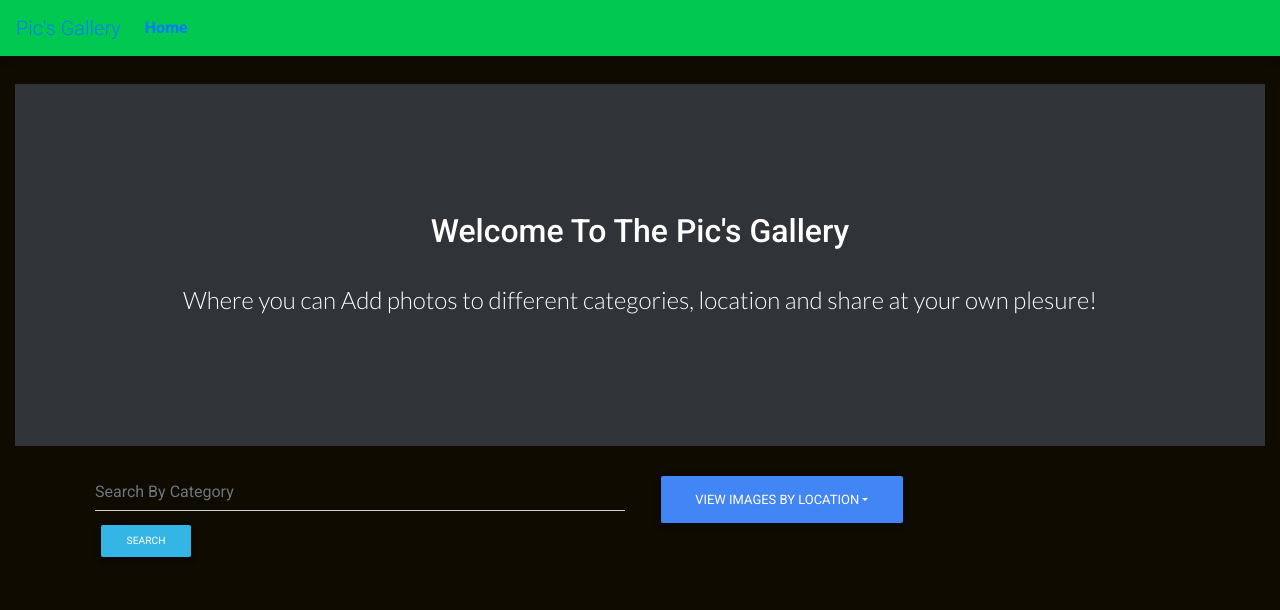
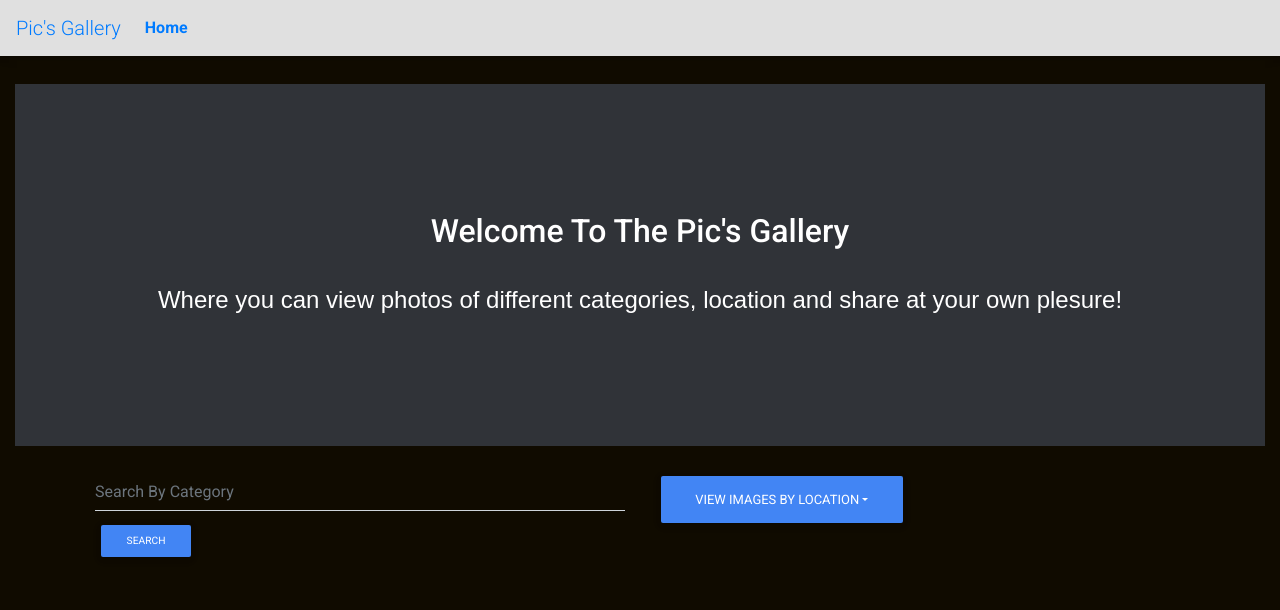
Before and after one commit to edwinkipchumba/gallery-app, a Django app: template picts/templates/index.html in a window 1280 px wide. Shown: the top 610 px of the page. Run offline with Django 3.2, Linux system fonts and the light colour scheme; the template is opened without the code that fills it, so the values that code supplies are empty; some libraries are stand-ins or nearby versions; grey boxes are pictures that could not be loaded.

Commit message:
deployment

```diff
--- a/picts/static/main.css
+++ b/picts/static/main.css
@@ -2,8 +2,11 @@
 @import url('https://fonts.googleapis.com/css2?family=Lato:wght@300&display=swap');
 
 body{
-    /* background-color: rgb(28, 184, 111); */
+    padding:0px;
+    margin:0px;
+    box-sizing: border-box;
     background-color: #100B00;
+    overflow-x: hidden;
 
 }
 
@@ -14,7 +17,7 @@ body{
 
 p{
   font-size: 24px;
-  font-family: 'Lato', sans-serif;
+  font-family: sans-serif;
 }
 
 #home{
@@ -26,14 +29,15 @@ p{
   .row {margin: 0 -5px;}
 
   .row:after {
-    content: "";
+
     display: table;
     clear: both;
   }
 
 .dropdown-item:hover{
     background-color: #655F4F;
-    color: white;
+    color: rgb(92, 212, 44);
+    text-decoration: underline;
 }
 
 .container{
@@ -41,6 +45,7 @@ p{
     flex-direction: column;
     justify-content: space-evenly;
     flex-wrap: wrap;
+    order: 3;
 }
 
 .img-fluid{
--- a/picts/templates/index.html
+++ b/picts/templates/index.html
@@ -15,14 +15,14 @@
 
 
   <!-- Jumbotron -->
-  <div class="card card-image" style="background-image:url('/static/photos/wood.jpg');background-position:center;"></div>
+  <div class="card card-image" style="background-image:url('../static/img/bg.png');background-position:center;"></div>
     <div class="text-white text-center rgba-stylish-strong py-5 px-4">
       <div class="py-5">
 
         <!-- Content -->
 
-        <h2 class="card-title h2 my-4 py-2">Welcome To The Pic's Gallery</h2>
-        <p class="mb-4 pb-2 px-md-5 mx-md-5">Where you can Add photos to different categories,
+        <h2 class="card-title h2 my-4 py-2 text-decoration:underline">Welcome To The Pic's Gallery</h2>
+        <p class="mb-4 pb-2 px-md-5 mx-md-5">Where you can view photos of different categories,
         location and share at your own plesure!</p>
 
 
@@ -40,7 +40,7 @@
         <div class="md-form my-0">
           <input class="form-control" name="category" type="text"
             placeholder="Search By Category">
-          <button type="submit" class="btn btn-sm btn-info">Search</button>
+          <button type="submit" class="btn btn-sm btn-primary">Search</button>
         </div>
       </form>
     </div>
--- a/picts/templates/navbar.html
+++ b/picts/templates/navbar.html
@@ -1,6 +1,6 @@
 <!--Navbar -->
 
-<nav class="mb-1 navbar navbar-expand-lg bg-success">
+<nav class="mb-1 navbar navbar-expand-lg bg-light">
   <a class="navbar-brand" href="{% url 'mainPage' %}">Pic's Gallery</a>
   <button class="navbar-toggler" type="button" data-toggle="collapse" data-target="#navbarSupportedContent-333"
     aria-controls="navbarSupportedContent-333" aria-expanded="false" aria-label="Toggle navigation">
--- /dev/null
+++ b/runtime.txt
@@ -0,0 +1 @@
+python-3.9.4
```
Also changed, not shown: requirements.txt (added, +16 -0 lines), README.md, picts/static/img/bg.png (added), 1 other file.
